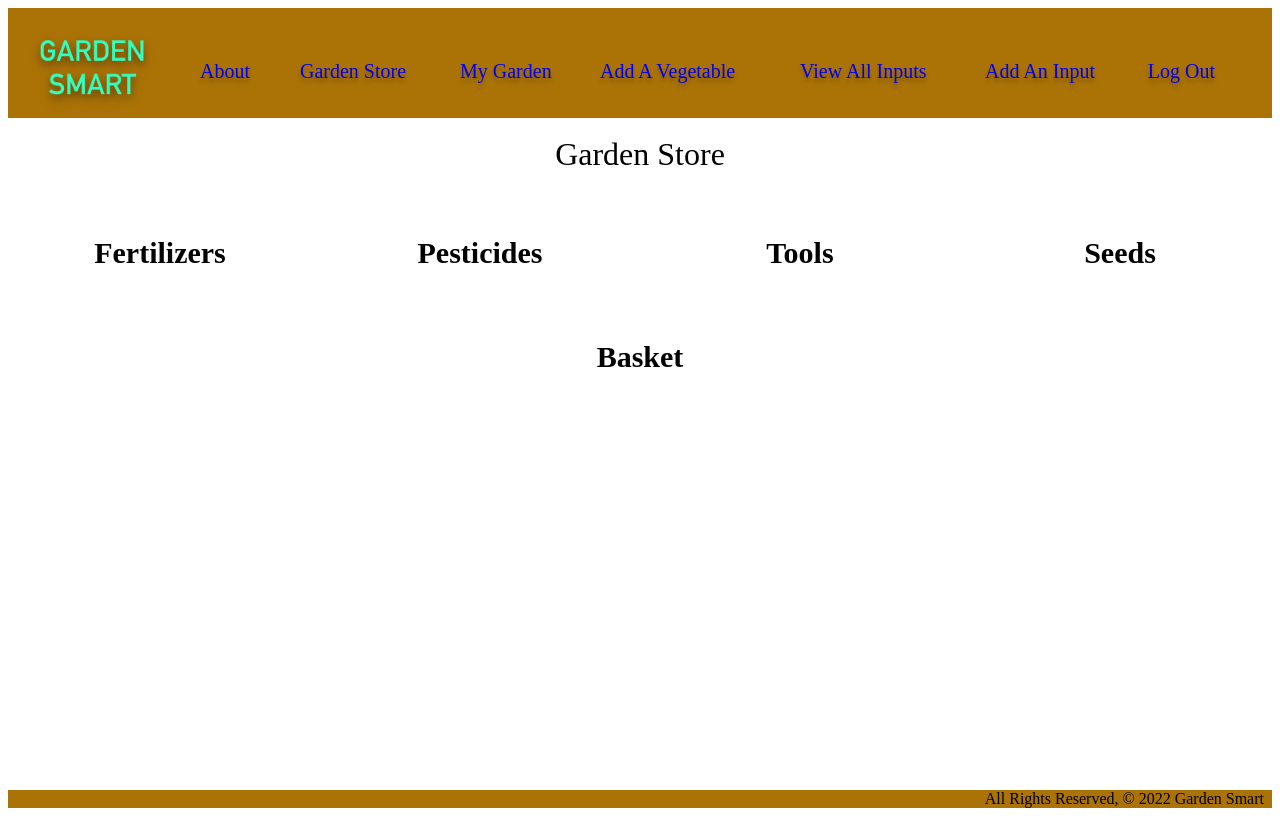
After one commit to YaroslavSnigur/Garden-Smart, a Django app: page /garden_store/ in a window 1280 px wide. The commit adds this page. Run offline with Django 4.2, Linux system fonts and the light colour scheme; the visitor is signed in with stand-in values (Sample User, id 1); data that the repository does not hold is empty.

Commit message:
add store page

```diff
--- a/gardensmart/main_app/models.py
+++ b/gardensmart/main_app/models.py
@@ -6,7 +6,7 @@ from datetime import datetime
 from django.contrib.auth.models import User
 INPUTS = (
     ('Fertilizers','Fertilizers'),
-    ('Pesticide', 'Pesticide'),
+    ('Pesticides', 'Pesticides'),
     ('Tools', 'Tools'),
     ('Seeds', 'Seeds')
 )
--- a/gardensmart/main_app/static/css/style.css
+++ b/gardensmart/main_app/static/css/style.css
@@ -1,110 +1,3 @@
-h1 {
-  text-align: center;
-  font-family: "DIN Alternate";
-  font-style: normal;
-  font-weight: 500;
-  font-size: 32px;
-  line-height: 30px;
-}
-.navbar-fixed {
-  height: 130px;
-  display: flex;
-  flex-direction: row;
-  justify-content: flex-start;
-  align-items: center;
-  background-color: rgba(171, 115, 6, 1);
-}
-.brand-logo {
-  position: absolute;
-  left: 25px;
-  top: 20px;
-  height: 65px;
-}
-.nav-about {
-  margin-left: 80px;
-  text-decoration: none;
-  font-size: 25px;
-  font-family: "DIN Alternate";
-  font-style: normal;
-  font-weight: 500;
-  position: absolute;
-  top: 60px;
-  left: 125px;
-  height: 135px;
-}
-
-.nav-index {
-  margin-left: 80px;
-  text-decoration: none;
-  font-size: 25px;
-  font-family: "DIN Alternate";
-  font-style: normal;
-  font-weight: 500;
-  position: absolute;
-  top: 60px;
-  left: 265px;
-}
-.nav-add {
-  margin-left: 80px;
-  text-decoration: none;
-  font-size: 25px;
-  font-family: "DIN Alternate";
-  font-style: normal;
-  font-weight: 500;
-  position: absolute;
-  top: 60px;
-  left: 455px;
-}
-
-.nav-inputs {
-  margin-left: 80px;
-  text-decoration: none;
-  font-size: 25px;
-  font-family: "DIN Alternate";
-  font-style: normal;
-  font-weight: 500;
-  position: absolute;
-  top: 60px;
-  left: 695px;
-}
-
-.nav-inputs-add {
-  text-decoration: none;
-  font-size: 25px;
-  font-family: "DIN Alternate";
-  font-style: normal;
-  font-weight: 500;
-  position: absolute;
-  top: 60px;
-  left: 985px;
-}
-
-.log-out,
-.log-in {
-  margin-left: 150px;
-  margin-bottom: 100px;
-  text-decoration: none;
-  font-size: 25px;
-  font-family: "DIN Alternate";
-  font-style: normal;
-  font-weight: 500;
-  position: absolute;
-  top: 60px;
-  right: 65px;
-}
-
-.sign-up {
-  margin-left: 30px;
-  text-decoration: none;
-  font-size: 25px;
-  font-family: "DIN Alternate";
-  font-style: normal;
-  font-weight: 500;
-  position: absolute;
-  top: 60px;
-  right: 165px;
-}
-
 body {
   display: flex;
   min-height: 100vh;
@@ -121,6 +14,156 @@ footer.page-footer {
   background-color: rgba(171, 115, 6, 1);
 }
 
+h1 {
+  text-align: center;
+  font-family: "DIN Alternate";
+  font-style: normal;
+  font-weight: 500;
+  font-size: 32px;
+  line-height: 30px;
+}
+
+/* NAVIGATION BAR */
+
+.navbar-fixed a:visited {
+  text-decoration: none;
+  color: white;
+}
+
+.navbar-fixed a::before {
+  content: "";
+  position: absolute;
+  width: 100%;
+  height: 3px;
+  border-radius: 3px;
+  background-color: #1d6b95;
+  bottom: 0;
+  left: 0;
+  transform-origin: right;
+  transform: scaleX(0);
+  transition: transform 0.2s ease-in-out;
+}
+
+.navbar-fixed a:hover::before {
+  transform-origin: left;
+  transform: scaleX(1);
+}
+
+.navbar-fixed {
+  height: 110px;
+  display: flex;
+  flex-direction: row;
+  justify-content: flex-start;
+  align-items: center;
+  background-color: rgba(171, 115, 6, 1);
+  text-shadow: 0px 4px 4px rgba(0, 0, 0, 0.25);
+}
+
+.brand-logo {
+  position: absolute;
+  left: 20px;
+  top: 20px;
+  height: 55px;
+  filter: drop-shadow(0px 4px 4px rgba(0, 0, 0, 0.25));
+}
+
+.nav-about {
+  margin-left: 80px;
+  text-decoration: none;
+  font-size: 20px;
+  font-family: "DIN Alternate";
+  font-style: normal;
+  font-weight: 500;
+  position: absolute;
+  top: 60px;
+  left: 120px;
+}
+
+.nav-store {
+  margin-left: 80px;
+  text-decoration: none;
+  font-size: 20px;
+  font-family: "DIN Alternate";
+  font-style: normal;
+  font-weight: 500;
+  position: absolute;
+  top: 60px;
+  left: 220px;
+}
+
+.nav-index {
+  margin-left: 80px;
+  text-decoration: none;
+  font-size: 20px;
+  font-family: "DIN Alternate";
+  font-style: normal;
+  font-weight: 500;
+  position: absolute;
+  top: 60px;
+  left: 380px;
+}
+.nav-add {
+  margin-left: 80px;
+  text-decoration: none;
+  font-size: 20px;
+  font-family: "DIN Alternate";
+  font-style: normal;
+  font-weight: 500;
+  position: absolute;
+  top: 60px;
+  left: 520px;
+}
+
+.nav-inputs {
+  margin-left: 80px;
+  text-decoration: none;
+  font-size: 20px;
+  font-family: "DIN Alternate";
+  font-style: normal;
+  font-weight: 500;
+  position: absolute;
+  top: 60px;
+  left: 720px;
+}
+
+.nav-inputs-add {
+  text-decoration: none;
+  font-size: 20px;
+  font-family: "DIN Alternate";
+  font-style: normal;
+  font-weight: 500;
+  position: absolute;
+  top: 60px;
+  left: 985px;
+}
+
+.log-out,
+.log-in {
+  margin-left: 150px;
+  margin-bottom: 100px;
+  text-decoration: none;
+  font-size: 20px;
+  font-family: "DIN Alternate";
+  font-style: normal;
+  font-weight: 500;
+  position: absolute;
+  top: 60px;
+  right: 65px;
+}
+
+.sign-up {
+  margin-left: 30px;
+  text-decoration: none;
+  font-size: 20px;
+  font-family: "DIN Alternate";
+  font-style: normal;
+  font-weight: 500;
+  position: absolute;
+  top: 60px;
+  right: 165px;
+}
+
+/* MY GARDEN */
 .cards {
   display: flex;
   flex-wrap: wrap;
@@ -136,8 +179,8 @@ footer.page-footer {
   border-style: solid;
   border-color: black;
   border-radius: 10px;
-  filter: drop-shadow(0px 6px 6px rgba(0, 0, 0, 0.25));
 }
+
 .card-content {
   font-family: "DIN Alternate";
   font-style: normal;
@@ -145,6 +188,7 @@ footer.page-footer {
   font-size: 20px;
   line-height: 30px;
   text-align: center;
+  color: black;
 }
 
 .container {
@@ -200,3 +244,47 @@ footer.page-footer {
 .input-choices {
   width: 100%;
 }
+
+/* GARDEN STORE */
+
+.categories {
+  display: flex;
+  flex-direction: row;
+  column-gap: 80px;
+  text-decoration: none;
+  font-size: 20px;
+  font-family: "DIN Alternate";
+  font-style: normal;
+  font-weight: 500;
+  text-align: center;
+}
+
+.fertilizers,
+.pesticides,
+.tools,
+.seeds {
+  margin: 20px;
+  width: 200px;
+}
+
+.input-card {
+  display: flex;
+  flex-wrap: wrap;
+  justify-content: space-around;
+  align-items: center;
+  background: #bfe2da;
+  box-shadow: 0px 4px 4px rgba(0, 0, 0, 0.25);
+  margin-bottom: 20px;
+}
+
+.basket {
+  text-decoration: none;
+  font-size: 20px;
+  font-family: "DIN Alternate";
+  font-style: normal;
+  font-weight: 500;
+  text-align: center;
+}
+.add-btn {
+  text-align: center;
+}
--- a/gardensmart/main_app/templates/base.html
+++ b/gardensmart/main_app/templates/base.html
@@ -16,14 +16,14 @@
         /></a>
         <a href="{% url 'about' %}" class="nav-about">About</a>
         {% if user.is_authenticated %}
-
+        <a href="{% url 'garden_store' %}" class="nav-store">Garden Store</a>
         <a href="{% url 'index' %}" class="nav-index">My Garden</a>
         <a href="{% url 'veg_create' %}" class="nav-add">Add A Vegetable</a>
         <a href="{% url 'inputs_index' %}" class="nav-inputs"
           >View All Inputs</a
         >
-        <a href="{% url 'inputs_create' %}" class="nav-inputs-add">
-          Add An Input</a
+        <a href="{% url 'inputs_create' %}" class="nav-inputs-add"
+          >Add An Input</a
         >
         <a href="{% url 'logout' %}" class="log-out">Log Out</a> {% else %}
         <a href="{% url 'login' %}" class="log-in">Log In</a>
--- /dev/null
+++ b/gardensmart/main_app/templates/main_app/garden_store.html
@@ -0,0 +1,62 @@
+{% extends 'base.html' %} {% block content %}
+
+<h1>Garden Store</h1>
+
+<div class="categories">
+  <div class="fertilizers">
+    <h2>Fertilizers</h2>
+    {% for input in inputs %}
+        {% if input.category == "Fertilizers" %}
+        <div class="input-card">
+            <p>{{ input.name }}
+            <p>${{ input.cost }}</p>
+            <a href="" class="add-btn">add</a>
+        </div>
+    {% endif %}
+    {% endfor %}
+  </div>
+  <div class="pesticides">
+    <h2>Pesticides</h2>
+    {% for input in inputs %}
+        {% if input.category == "Pesticides" %}
+    <div class="input-card">
+        <p>{{ input.name }}
+        <p>${{ input.cost }}</p>
+        <a href="" class="add-btn">add</a>
+    </div>
+
+
+    {% endif %}
+    {% endfor %}
+  </div>
+  <div class="tools">
+    <h2>Tools</h2>
+    {% for input in inputs %}
+        {% if input.category == "Tools" %}
+        <div class="input-card">
+            <p>{{ input.name }}
+            <p>${{ input.cost }}</p>
+            <a href="" class="add-btn">add</a>
+        </div>
+    {% endif %}
+    {% endfor %}
+  </div>
+  <div class="seeds">
+    <h2>Seeds</h2>
+    {% for input in inputs %}
+        {% if input.category == "Seeds" %}
+        <div class="input-card">
+            <p>{{ input.name }}
+            <p>${{ input.cost }}</p>
+            <a href="" class="add-btn">add</a>
+        </div>
+    {% endif %}
+    {% endfor %}
+  </div>
+</div>
+</div>
+
+<div class="basket">
+    <h2> Basket </h2>
+</div>
+{% endblock %}
--- a/gardensmart/main_app/urls.py
+++ b/gardensmart/main_app/urls.py
@@ -13,4 +13,5 @@ urlpatterns= [
     path('inputs/<int:pk>/delete/', views.InputDelete.as_view(), name='inputs_delete'),
     path('veggies/<int:veg_id>', views.veg_detail, name='detail'),
     path('veggies/create/', views.VegCreate.as_view(), name='veg_create'),
+    path('garden_store/', views.garden_store, name='garden_store'),
 ]
--- a/gardensmart/main_app/views.py
+++ b/gardensmart/main_app/views.py
@@ -83,8 +83,11 @@ def inputs_index(request):
   return render(request, 'main_app/input_list.html', { 'inputs': inputs })
 
 
-
-
 def veg_detail(request, veg_id):
     veg = Veg.objects.get(id=veg_id)
     return render(request, 'veggies/detail.html', { 'veg': veg })
+
+def garden_store(request):
+  inputs = Input.objects.all()
+  veggies = Veg.objects.all()
+  return render(request, 'main_app/garden_store.html', { 'veggies': veggies, 'inputs': inputs })
```
Also changed, not shown: gardensmart/main_app/templates/main_app/input_list.html (+3 -6 lines), 1 other file.
